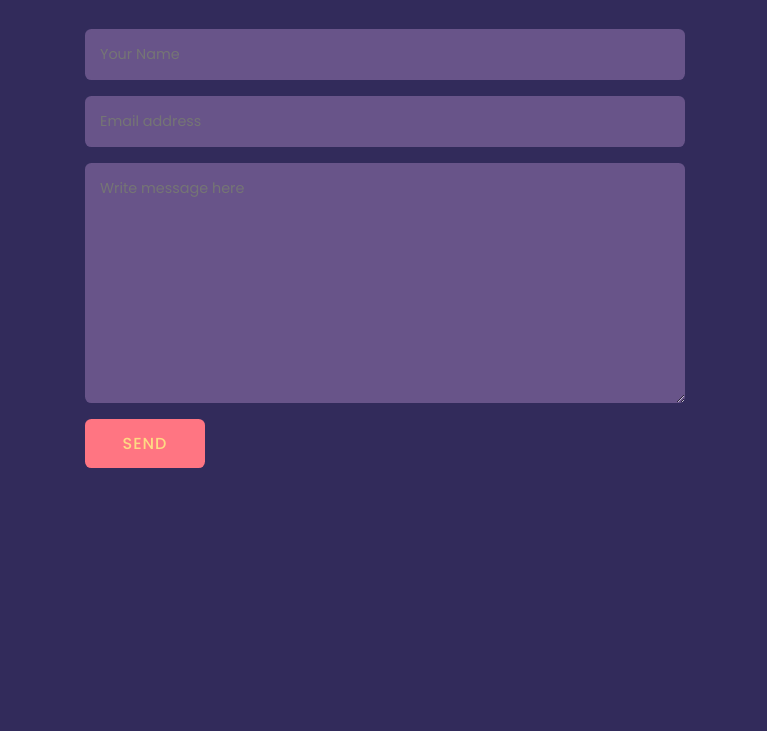
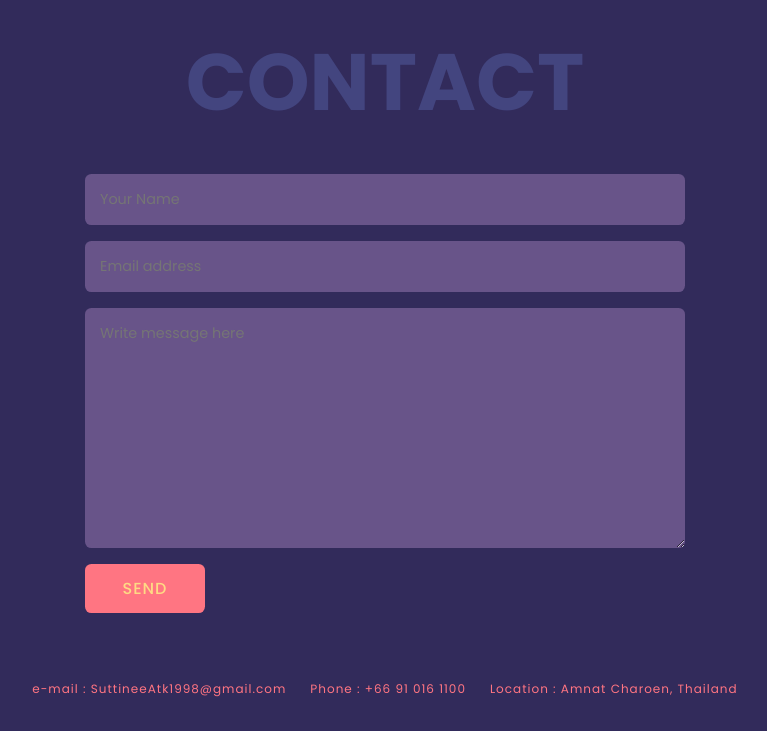
Before and after one commit to SuttineeAtk/PortfolioEarn, a plain HTML site: page index.html in a window 1280 px wide. Shown: the part 2527-3258 px from the top of the page, without its empty margins (255-1022 px from the left). Before the commit the page ends 3027 px from the top, so only its background shows below. Drawn offline with nearby package versions, Linux system fonts and the light colour scheme.

Commit message:
add footer

```diff
--- a/css/style.css
+++ b/css/style.css
@@ -386,17 +386,6 @@ header {
     margin-bottom: 0.5rem;
 }
 
-/* .education-box {
-    font-size: 0.89rem;
-    margin-bottom: 1rem;
-}
-
-.education-proflie {
-    display: flex;
-    flex-direction: column;
-    align-items: center;
-} */
-
 .education-box h2 {
     font-size: 1.1rem;
     line-height: 1.3rem;
@@ -413,7 +402,7 @@ header {
 /* Skills */
 .skills-content {
     display: grid;
-    grid-template-columns: repeat(6, 1fr);
+    grid-template-columns: repeat(4, 1fr);
     gap: 1rem;
 }
 
@@ -580,6 +569,34 @@ header {
 }
 
 /* Footer */
+.footer {
+    display: flex;
+    align-items: center;
+    flex-direction: column;
+    row-gap: 1.5rem;
+    padding: 30px 0;
+}
+.footer-content ul {
+    display: flex;
+    flex-direction: row;
+    flex-wrap: wrap;
+    list-style: none;
+    padding-left: 0;
+    justify-content: center;
+  }
+  .footer-content li + li {
+    margin-left: 1.5rem;
+  }
+  .footer-content a {
+    color: var(--main-color);
+    font-size: .75rem;
+    height: 1.5rem;
+    line-height: 1.5rem;
+    letter-spacing: 1px;
+    text-align: center;
+    white-space: nowrap;
+    width: 5rem;
+  }
 
 /* Scroll Top */
 .scroll-top {
--- a/index.html
+++ b/index.html
@@ -174,6 +174,10 @@
                     <h2>CSS</h2>
                 </div>
                 <div class="skills-box">
+                    <i class='bx bxl-javascript'></i>
+                    <h2>Javascript</h2>
+                </div>
+                <div class="skills-box">
                     <i class='bx bxl-react' ></i>
                     <h2>ReactJS</h2>
                 </div>
@@ -184,6 +188,10 @@
                 <div class="skills-box">
                     <i class='bx bxl-github' ></i>
                     <h2>GitHub</h2>
+                </div>
+                <div class="skills-box">
+                    <i class='bx bx-data'></i>
+                    <h2>SQL</h2>
                 </div>
                 <div class="skills-box">
                     <i class='bx bxl-mongodb' ></i>
@@ -248,7 +256,15 @@
         </section>
 
         <!-- Footer -->
-
+        <section class="footer container" id="footer">
+            <div class="footer-content">
+                <ul>
+                    <li><a href="mailto:SuttineeAtk1998@gmail.com">e-mail : SuttineeAtk1998@gmail.com</a></li>
+                    <li><a href="#">Phone : +66 91 016 1100</a></li>
+                    <li><a href="#">Location : Amnat Charoen, Thailand</a></li>
+                </ul>
+            </div>
+        </section>
 
         <!-- Link Swiper Js -->
         <script src="js/swiper-bundle.min.js"></script>
```
